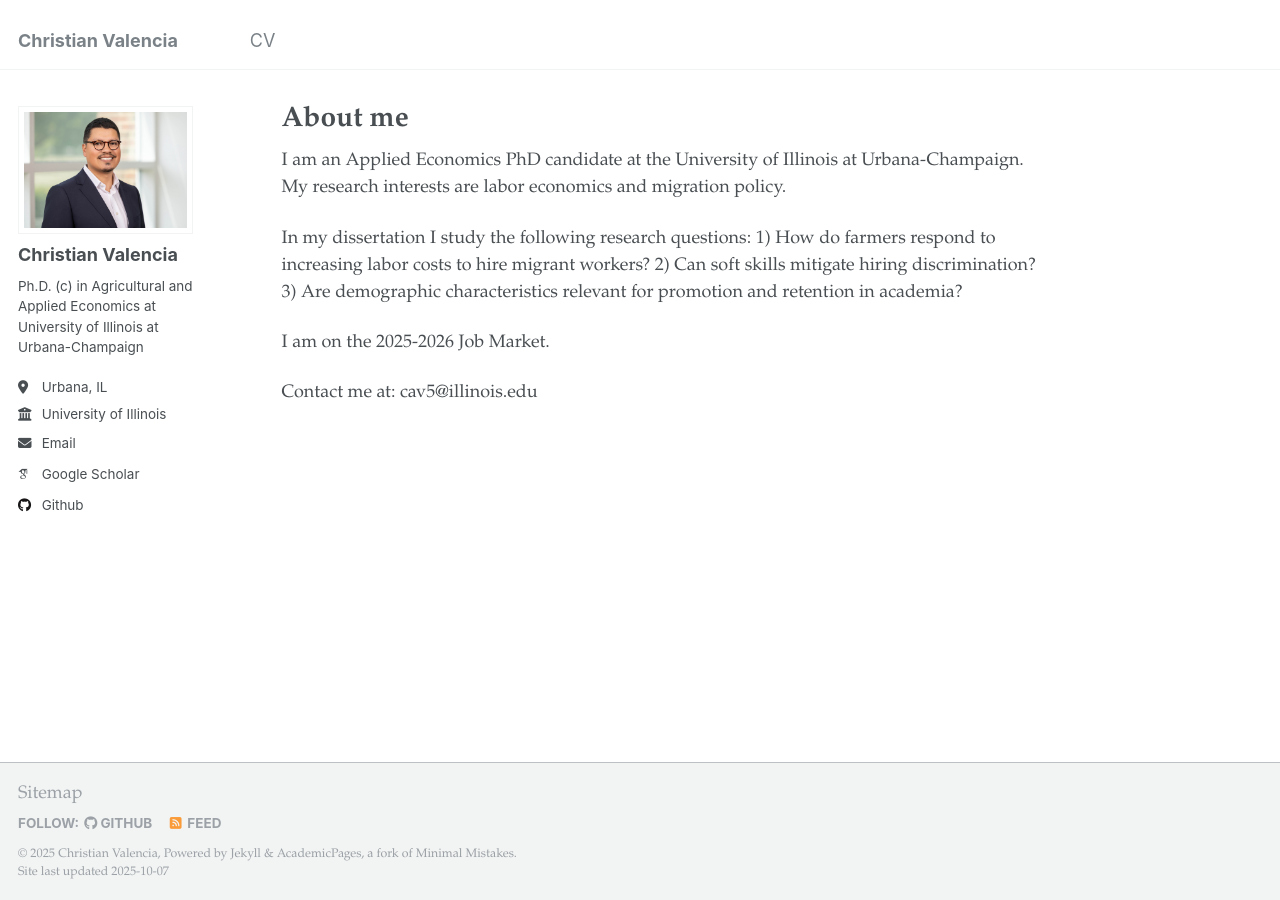
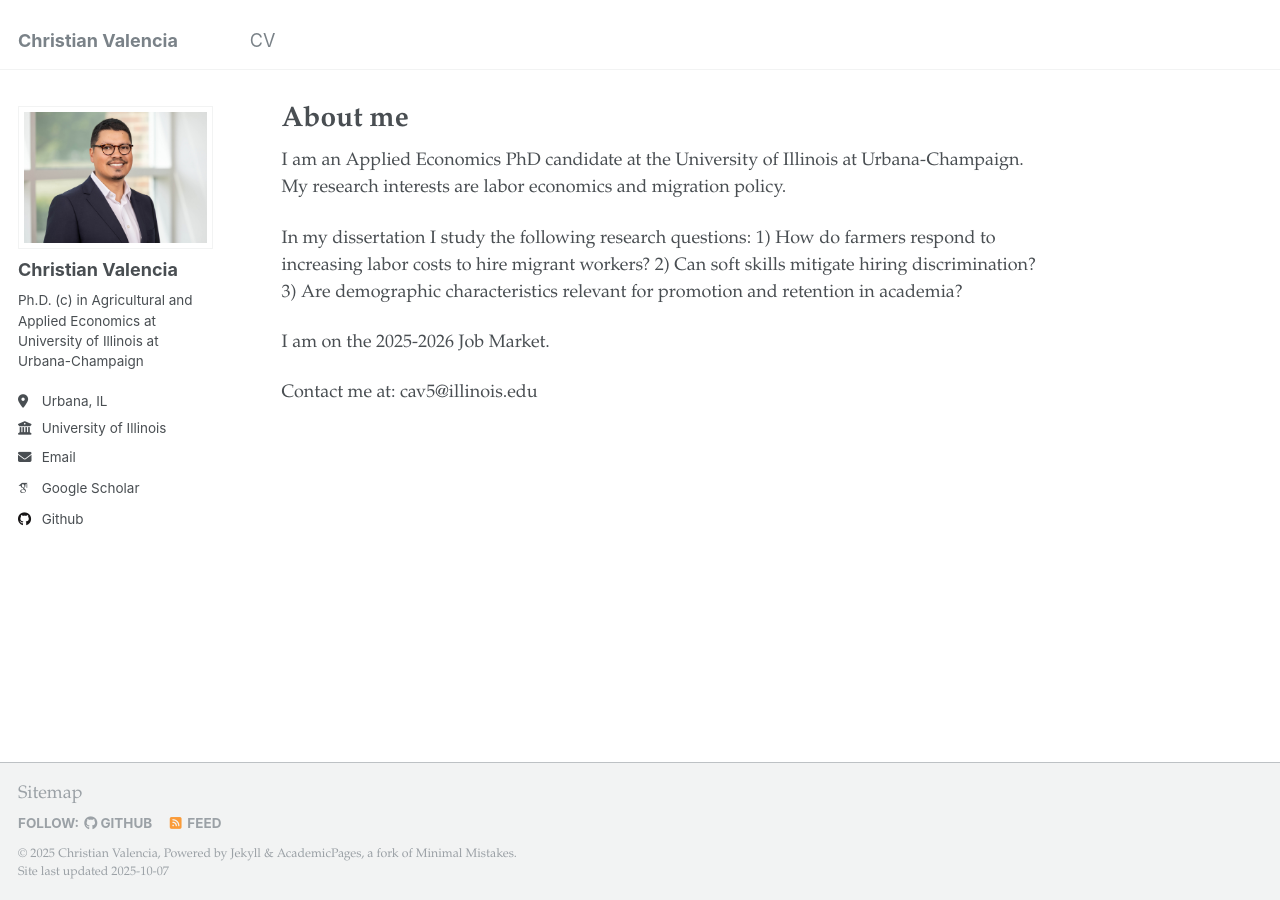
Before and after one commit to valenciac/valenciac.github.io, a Jekyll site: the page built from _pages/about.md, in a window 1280 px wide. Built offline with Jekyll 4.4.1, drawn with Linux system fonts in a browser that asks for light colours; some web fonts are replaced.

Commit message:
Update _sidebar.scss

```diff
--- a/_sass/_sidebar.scss
+++ b/_sass/_sidebar.scss
@@ -80,7 +80,7 @@
   display: table-cell;
   vertical-align: top;
   width: 36px;
-height: auto;
+  height: auto;
   // set width only, for non-square avatars
 
   @include breakpoint($large) {
@@ -90,7 +90,7 @@ height: auto;
   }
 
   img {
-    max-width: 175px;
+    max-width: 195px;
     border-radius: 0;
 
     @include breakpoint($large) {
```
